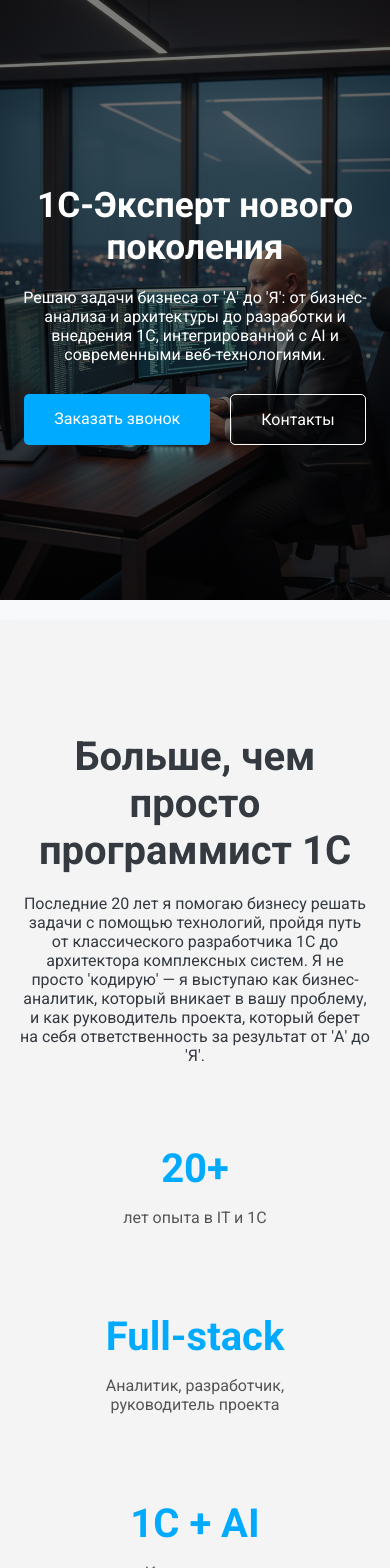
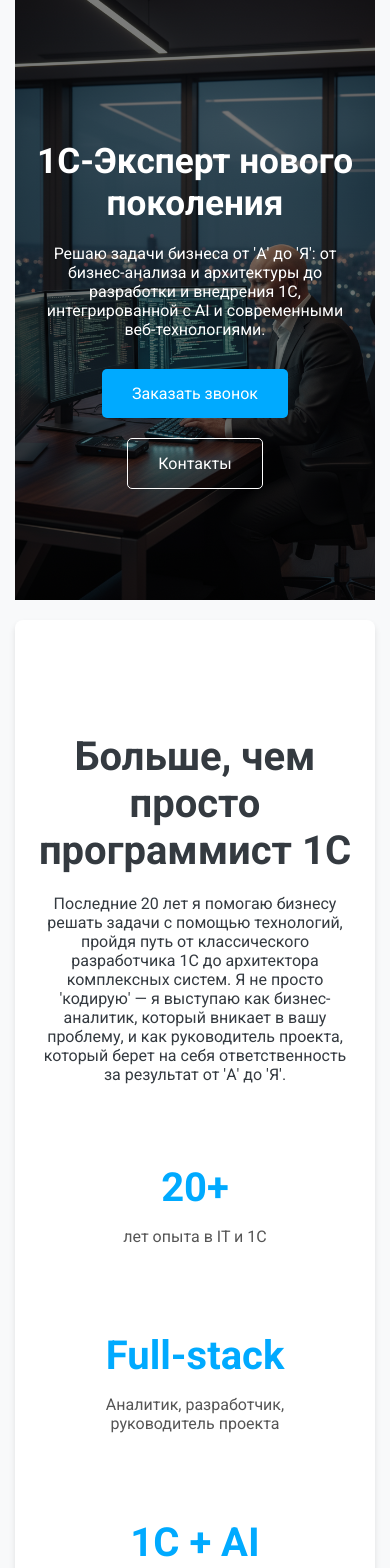
Before and after one commit to prepod2003/1c-expert-landing, a React (Create React App) app: page / in a window 390 px wide. Shown: the top 1568 px of the page. Built offline with nearby package versions, Linux system fonts and the light colour scheme.

Commit message:
refactor: Global layout refactoring for responsiveness

```diff
--- a/src/App.css
+++ b/src/App.css
@@ -1,5 +1,9 @@
+.App {
+  padding: 0 15px; /* Глобальные боковые отступы для всего сайта */
+}
+
 .section {
-  padding: 60px 20px;
+  padding: 60px 0; /* Убираем боковые, оставляем только вертикальные */
   margin: 0 auto;
   max-width: 1000px;
   box-sizing: border-box; /* Учитываем padding в ширине */
@@ -7,7 +11,7 @@
 
 @media (max-width: 768px) {
   .section {
-    padding: 40px 15px;
+    padding: 40px 0; /* Убираем боковые, оставляем только вертикальные */
   }
 }
 
--- a/src/components/About.css
+++ b/src/components/About.css
@@ -1,6 +1,5 @@
 .about {
   padding: 80px 20px;
-  background-color: #f4f4f4;
   text-align: center;
 }
 
--- a/src/components/Portfolio.css
+++ b/src/components/Portfolio.css
@@ -1,6 +1,5 @@
 .portfolio {
   padding: 80px 20px;
-  background-color: #f4f4f4;
   text-align: center;
 }
 
@@ -41,9 +40,3 @@
 .case-card p:last-child {
   margin-bottom: 0;
 }
-
-@media (max-width: 768px) {
-  .portfolio-grid {
-    padding: 0 10px;
-  }
-}
--- a/src/components/Services.css
+++ b/src/components/Services.css
@@ -51,9 +51,3 @@
   margin-right: 10px; /* Отступ между галочкой и текстом */
   font-weight: bold;
 }
-
-@media (max-width: 768px) {
-  .services-grid {
-    padding: 0 10px;
-  }
-}
```
